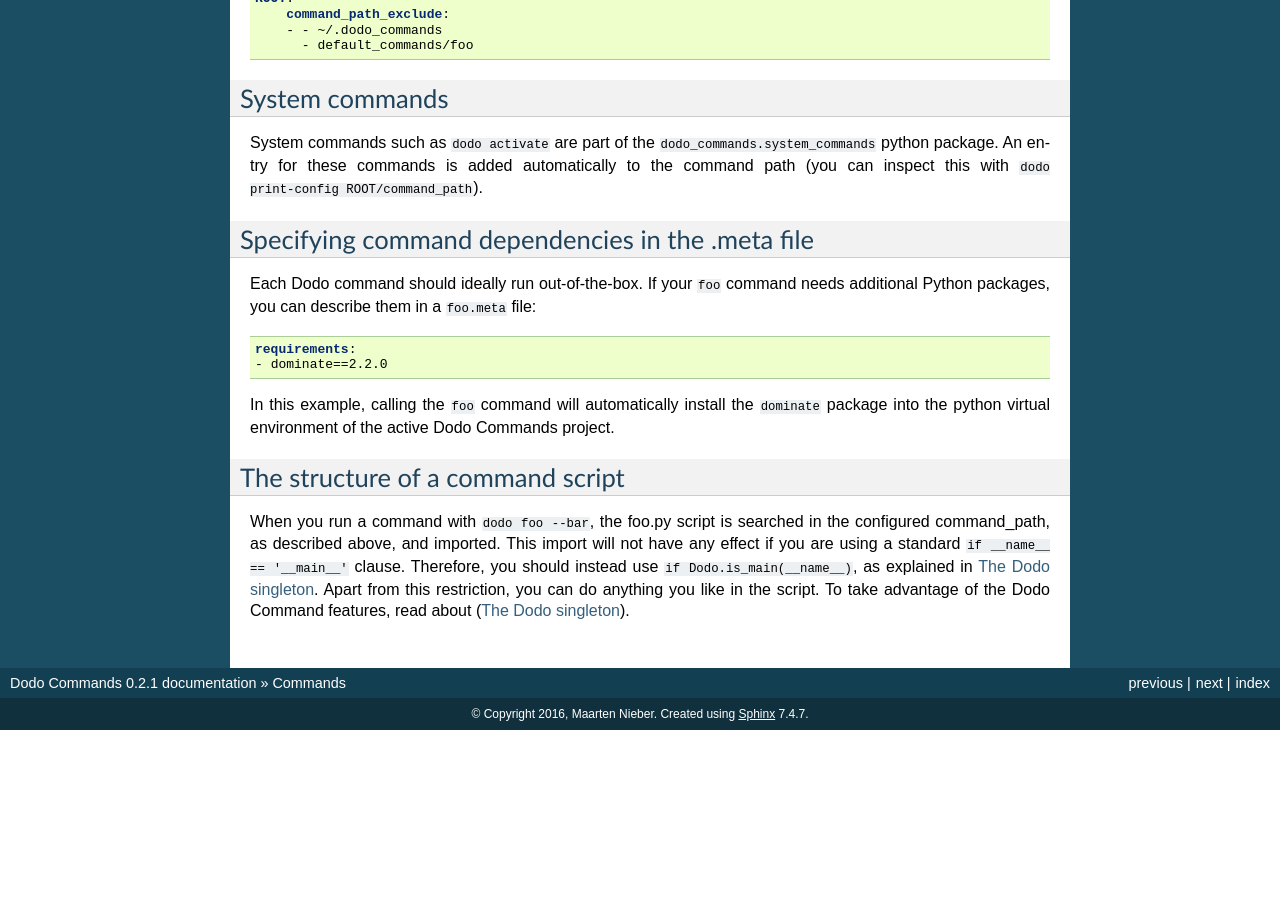
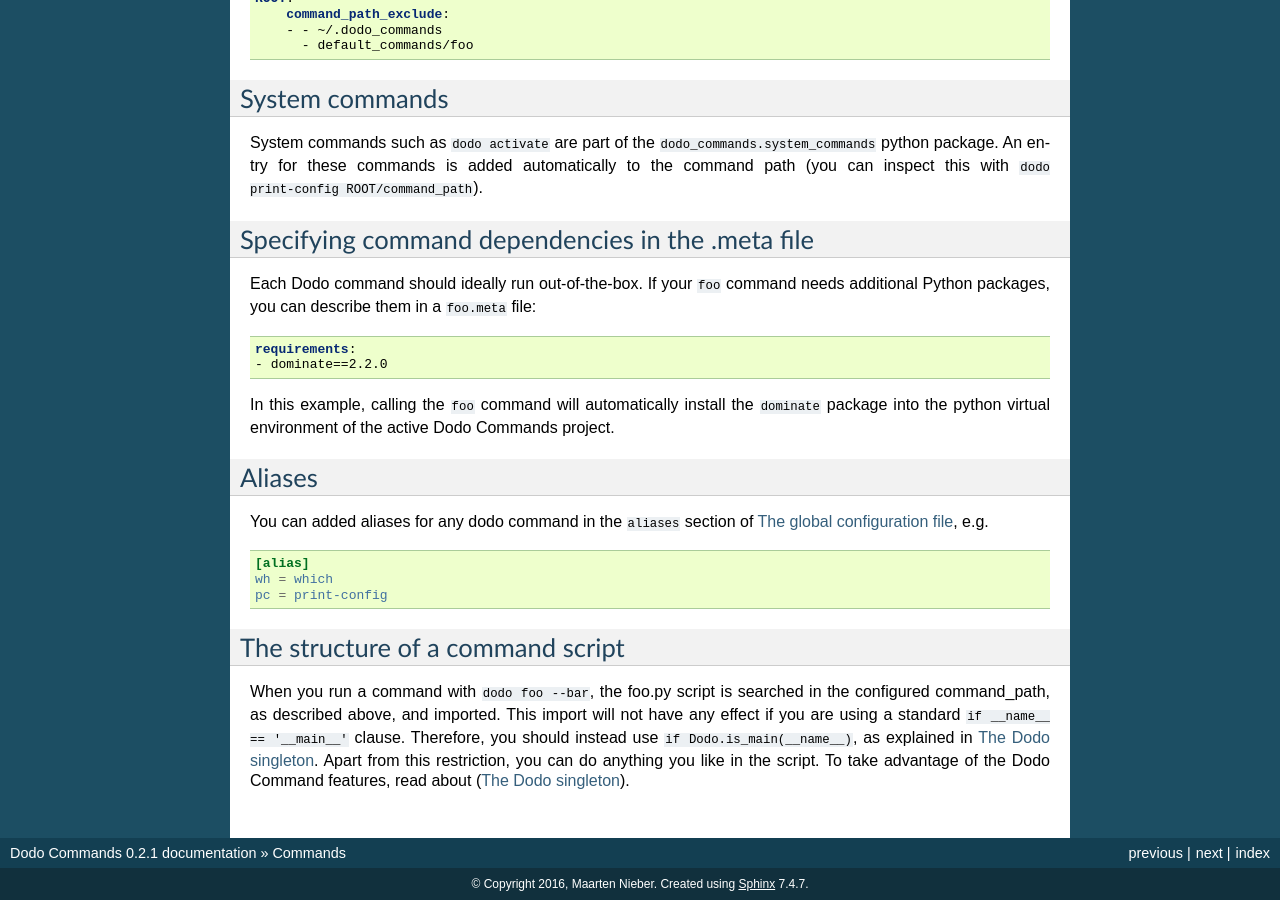
Before and after one commit to mnieber/dodo-commands, a Sphinx documentation site: the page built from doc/commands.rst, in a window 1280 px wide and 900 px high, scrolled down 905 px. Built offline with Sphinx 7.4.7, drawn with Linux system fonts in a browser that asks for light colours; before the commit the page ends 1635 px from its top, so only the background shows below that.

Commit message:
Document the alias feature

```diff
--- a/doc/commands.rst
+++ b/doc/commands.rst
@@ -78,6 +78,17 @@ Each Dodo command should ideally run out-of-the-box. If your ``foo`` command nee
 In this example, calling the ``foo`` command will automatically install the ``dominate`` package into the python virtual environment of the active Dodo Commands project.
 
 
+Aliases
+=======
+
+You can added aliases for any dodo command in the ``aliases`` section of :ref:`global_config`, e.g.
+
+.. code-block:: ini
+
+    [alias]
+    wh = which
+    pc = print-config
+
 The structure of a command script
 =================================
 
```
Also changed, not shown: doc/configuration.rst (+8 -0 lines).
